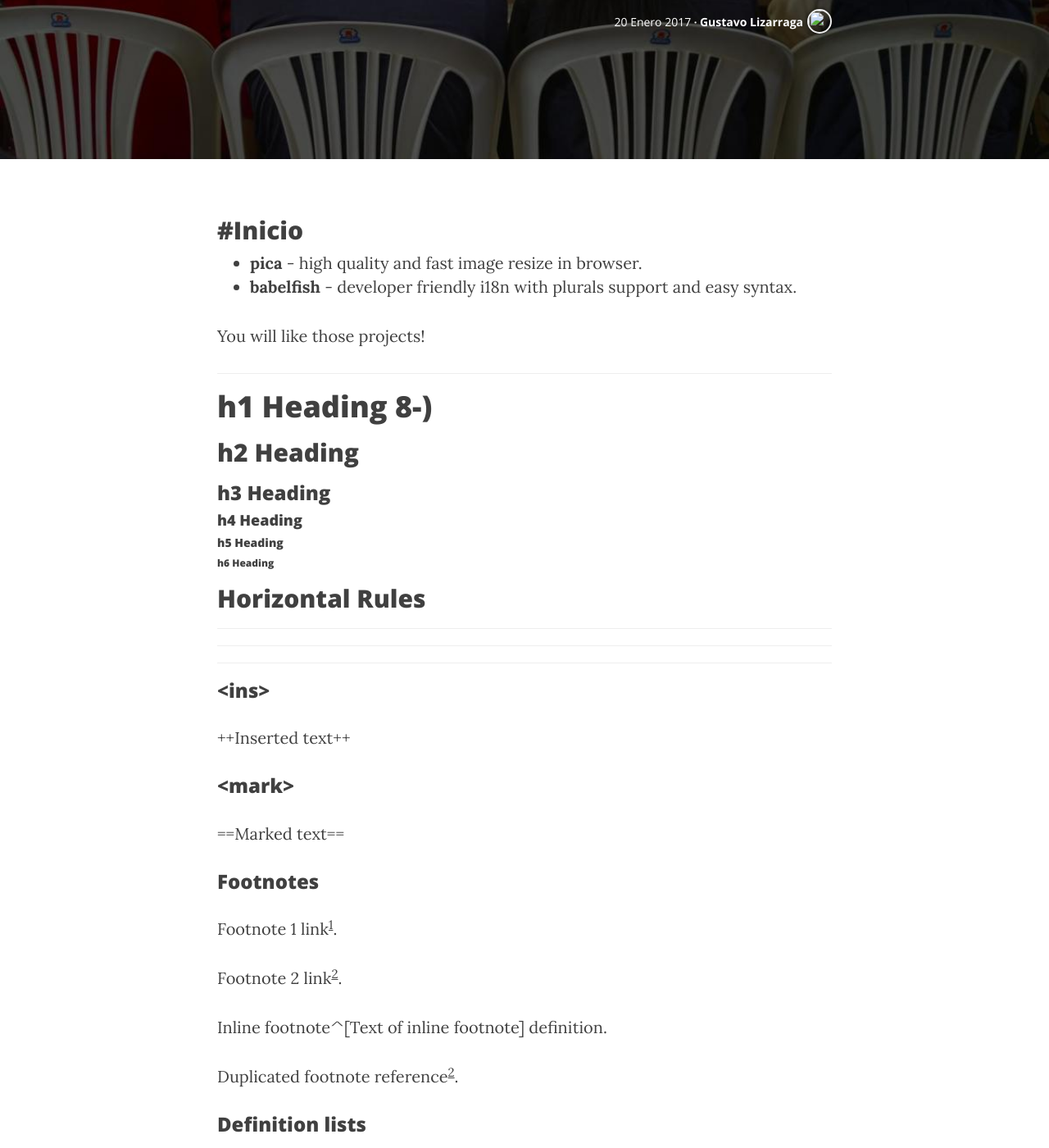
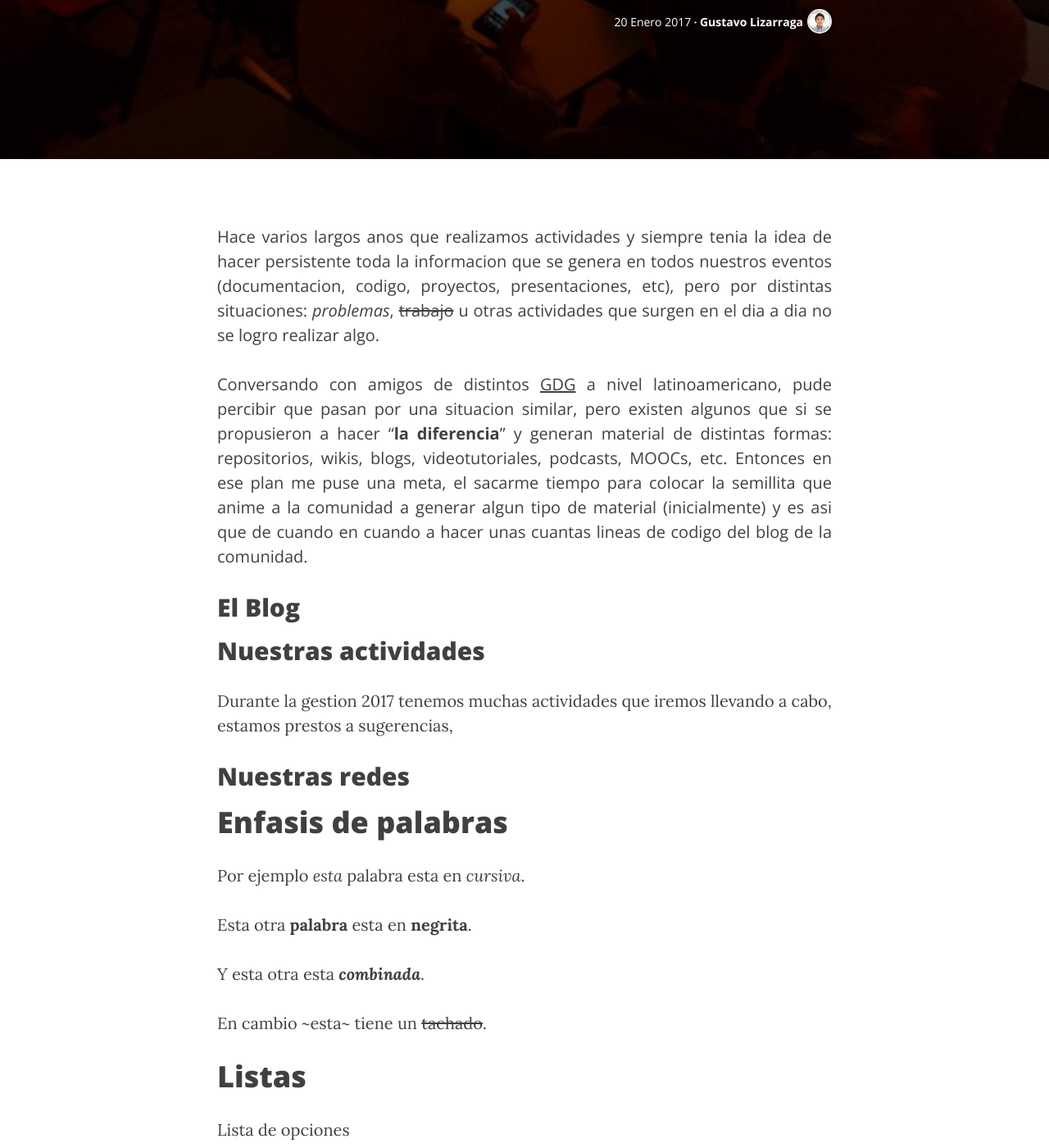
Before and after one commit to GDGAndroidBolivia/gdgandroidbolivia.github.io, a Jekyll site: the page built from _posts/2017-01-20-lanzamiento-blog.markdown, in a window 1280 px wide and 1400 px high, scrolled down 421 px. Shown: the whole window at 82% size. Built offline with Jekyll 4.4.1, drawn with Linux system fonts in a browser that asks for light colours; nearby versions of some CDN libraries; comment, search, counter and statistics services are not loaded; some of the changed text lies outside the part shown.

Commit message:
Modificacion primer post

````diff
--- a/_posts/2017-01-20-lanzamiento-blog.markdown
+++ b/_posts/2017-01-20-lanzamiento-blog.markdown
@@ -2,12 +2,12 @@
 layout:     post
 published:  true
 comments:   true
-header-img: "img/post/post_02.jpg"
+header-img: "img/post/post_01.jpg"
 date:       2017-01-20 10:00:00
 title:      "Lanzamiento Blog GDG Android Bolivia"
 subtitle:   "Se lanza oficialmente el Blog del GDG Android Bolivia, donde tendremos persistente toda información acerca de la comunidad."
 author:     "Gustavo Lizarraga"
-author_pic: "img/post/authors/gusn8.jpg"
+author_pic: "/img/post/authors/gusn8.jpg"
 bio:        "UI/UX Designer, Fron-end & Mobile Dev"
 fb_user:    Gusn8
 tw_user:    Gusn8_
@@ -17,27 +17,129 @@ yt_user:    GustavoLizarraga
 ws_user:    www.miramicodigo.com
 email:      lizarraga.gux@gmail.com
 ---
+Hace varios largos anos que realizamos actividades y siempre tenia la idea de hacer persistente toda la informacion que se genera en todos nuestros eventos (documentacion, codigo, proyectos, presentaciones, etc), pero por distintas situaciones: *problemas*, ~~trabajo~~ u otras actividades que surgen en el dia a dia no se logro realizar algo.
 
-#Inicio
----
-- __[pica](https://nodeca.github.io/pica/demo/)__ - high quality and fast image
-  resize in browser.
-- __[babelfish](https://github.com/nodeca/babelfish/)__ - developer friendly
-  i18n with plurals support and easy syntax.
+Conversando con amigos de distintos [GDG](www.google.com) a nivel latinoamericano, pude percibir que pasan por una situacion similar, pero existen algunos que si se propusieron a hacer "**la diferencia**" y generan material de distintas formas: repositorios, wikis, blogs, videotutoriales, podcasts, MOOCs, etc. Entonces en ese plan me puse una meta, el sacarme tiempo para colocar la semillita que anime a la comunidad a generar algun tipo de material (inicialmente) y es asi que de cuando en cuando a hacer unas cuantas lineas de codigo del blog de la comunidad.
 
-You will like those projects!
+## El Blog
 
----
+## Nuestras actividades
 
-# h1 Heading 8-)
-## h2 Heading
-### h3 Heading
-#### h4 Heading
-##### h5 Heading
-###### h6 Heading
+Durante la gestion 2017 tenemos muchas actividades que iremos llevando a cabo, estamos prestos a sugerencias,
+
+## Nuestras redes
 
 
-## Horizontal Rules
+
+
+# Enfasis de palabras
+
+Por ejemplo *esta* palabra esta en _cursiva_.
+
+Esta otra **palabra** esta en **negrita**.
+
+Y esta otra esta _**combinada**_.
+
+En cambio ~esta~ tiene un ~~tachado~~.
+
+# Listas <a id="listas"></a>
+Lista de opciones
+* Opcion 1
+    - Sub-opcion 1
+    - Sub-opcion 2
+    - Sub-opcion 3
+* Opcion 2
+* Opcion 3
+    - Sub-opcion 1
+* Opcion 4
+
+Lista Numerada
+
+1. Opcion 1
+2. Opcion 2
+3. Opcion 3
+4. Opcion 4
+
+
+# Tablas
+
+| Columna 1 | Columna 2 | Columna 3 |
+|:--------- |:---------:| ---------:|
+| Valor 1   | Valor 2   | Valor 3   |
+
+Aca podemos aprecias otro tipo de tabla.
+
+Columnas | Columnas | Columnas
+--- | --- | ---
+Nops | Holas | Chau
+Nops | Holas | Chau
+Nops | Holas | Chau
+
+# Bloques de texto
+
+> Este pertenece a este bloque te texto
+
+Aca va otro bloque
+
+> En este nuevo bloque de texto puedes escribir cuanto texto tu desee.
+> Se visualizara muy buen.
+> > Ademas puedes anidar.
+
+Tambien tenemos solamente bloques coo:
+
+```
+Este es un bloque de texto plano que podemos usarlo como queramos y se nos mostrara en forma de bloque o dentro un cuadro
+```
+
+
+# Bloque de codigo <a id="codigo"></a>
+Aca un ejemplo de Java
+```java
+    public class MainActivity extends Activity {
+        private Persona persona;
+        private int posicion;
+        private String cadena;
+
+        public static void main(String [] abc) {
+            System.out.println("Aca podemos colocar una cadena interesante: "+persona);
+        }
+    }
+```
+Aca un ejemplo de CSS
+```css
+.body {
+    color: #f00;
+    margin-top: 2em;
+    margin-bottom: 3 em;
+}
+```
+Y aca un ejemplo de HTML
+```html
+<html>
+    <head>
+        <title>Esta es una pagina web</title>
+    </head>
+    <body>
+        <h1>Titulo</h1>
+    </body>
+</html>>
+```
+
+# Enlaces
+
+Aca tenemos un [Enlace](http://www.google.com)
+
+Aca tenemos un [Link con descripcion](http://www.google.com "Nos vamos a Google")
+
+Tambien podemos llamar a una parte especifica de esta pagina:
+
+[Por ejemplo ir a Cabeceras](#cabeceras)
+
+[Por ejemplo ir a Listas](#listas)
+
+[Por ejemplo ir a Bloques de codigo](#codigo)
+
+# Lineas horizontales
 
 ___
 
@@ -45,71 +147,8 @@ ___
 
 ***
 
+# Cuerpo
 
-
-
-### [\<ins>](https://github.com/markdown-it/markdown-it-ins)
-
-++Inserted text++
-
-
-### [\<mark>](https://github.com/markdown-it/markdown-it-mark)
-
-==Marked text==
-
-
-### [Footnotes](https://github.com/markdown-it/markdown-it-footnote)
-
-Footnote 1 link[^first].
-
-Footnote 2 link[^second].
-
-Inline footnote^[Text of inline footnote] definition.
-
-Duplicated footnote reference[^second].
-
-[^first]: Footnote **can have markup**
-
-    and multiple paragraphs.
-
-[^second]: Footnote text.
-
-
-### [Definition lists](https://github.com/markdown-it/markdown-it-deflist)
-
-Term 1
-
-:   Definition 1
-with lazy continuation.
-
-Term 2 with *inline markup*
-
-:   Definition 2
-
-        { some code, part of Definition 2 }
-
-    Third paragraph of definition 2.
-
-_Compact style:_
-
-Term 1
-  ~ Definition 1
-
-Term 2
-  ~ Definition 2a
-  ~ Definition 2b
-
-
-### [Abbreviations](https://github.com/markdown-it/markdown-it-abbr)
-
-This is HTML abbreviation example.
-
-It converts "HTML", but keep intact partial entries like "xxxHTMLyyy" and so on.
-
-*[HTML]: Hyper Text Markup Language
-
-### [Custom containers](https://github.com/markdown-it/markdown-it-container)
-
-::: warning
-*here be dragons*
-:::
+<span class="text-body">
+Aca colocaremos un parrafo dentro del cual podemos usar varios otros componentes como _cursivas_, tambien **negritas**, asi como _**mixtas**_ o `simplemente` ~~tachados~~
+</span>
````
